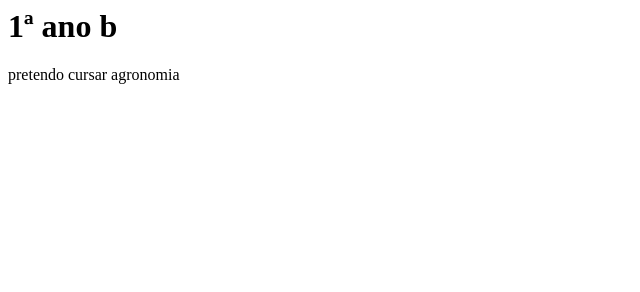
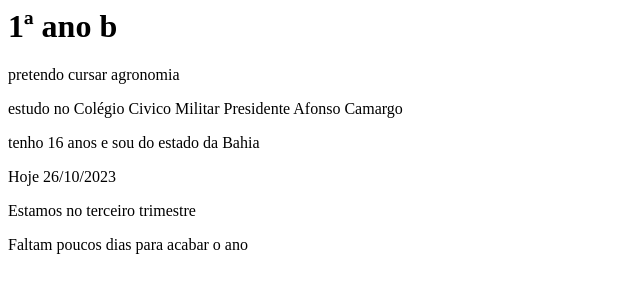
Before and after one commit to sophiacipriano16/sophia, a plain HTML site: page index.html in a window 1280 px wide. Shown: the whole page, without its empty margins (0-640 px from the left). Drawn offline with Linux system fonts and the light colour scheme.

Commit message:
continua

```diff
--- a/index.html
+++ b/index.html
@@ -1,2 +1,7 @@
 <h1> 1ª ano b </h1>
 <p> pretendo cursar agronomia </p>
+<p>estudo no Colégio Civico Militar Presidente Afonso Camargo</p>
+<p>tenho 16 anos e sou do estado da Bahia</p>
+<p>Hoje 26/10/2023</p>
+<p>Estamos no terceiro trimestre</p>
+<p>Faltam poucos dias para acabar o ano</p>
```
